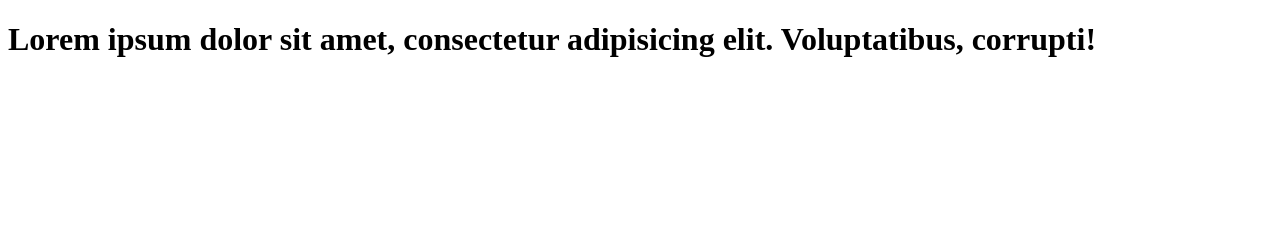
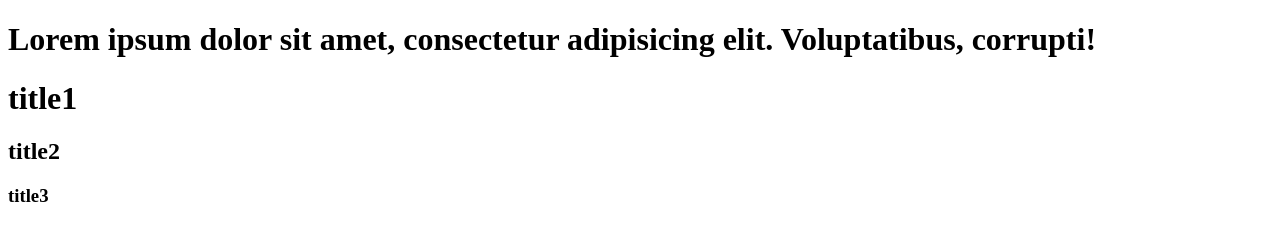
Before and after one commit to UYshita/test2, a plain HTML site: page index.html in a window 1280 px wide. Drawn offline with Linux system fonts and the light colour scheme.

Commit message:
two commit

```diff
--- a/index.html
+++ b/index.html
@@ -9,6 +9,9 @@
 
 <body>
     <h1>Lorem ipsum dolor sit amet, consectetur adipisicing elit. Voluptatibus, corrupti!</h1>
+    <h1>title1</h1>
+    <h2>title2</h2>
+    <h3>title3</h3>
 </body>
 
 </html>
```
